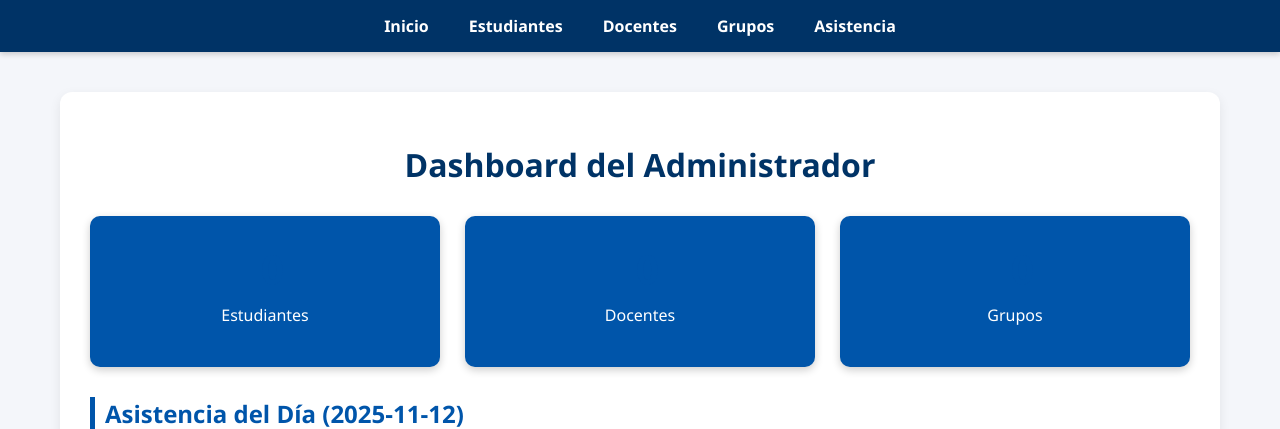
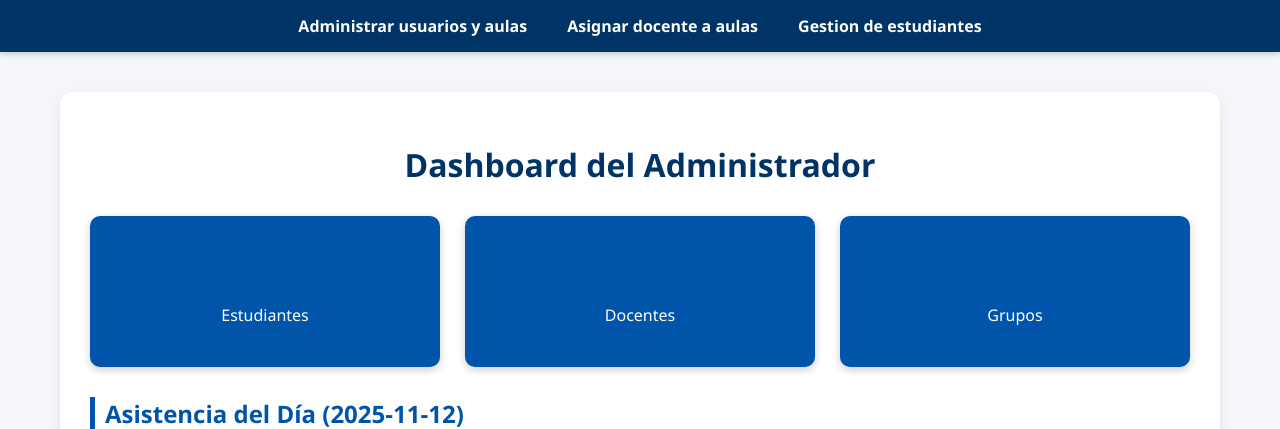
Before and after one commit to Jafeth04/Asistenciacompleta, a PHP site: page /Admin_pantallaprincipal.php in a window 1280 px wide. Shown: the top 429 px of the page. Run offline with PHP 8.4, Linux system fonts and the light colour scheme; data that the repository does not hold is empty.

Commit message:
mejor estilo

```diff
--- a/Admin_pantallaprincipal.php
+++ b/Admin_pantallaprincipal.php
@@ -39,11 +39,11 @@ $asistencia_data = $asistencia_hoy->fetchAll(PDO::FETCH_ASSOC);
     <header>
         <nav>
             <ul>
-                <li><a href="Admin_pantallaprincipal.php">Inicio</a></li>
-                <li><a href="Admin_estudiantes.php">Estudiantes</a></li>
-                <li><a href="Admin_docentes.php">Docentes</a></li>
-                <li><a href="Admin_grupos.php">Grupos</a></li>
-                <li><a href="Admin_asistencia.php">Asistencia</a></li>
+                <!-- <li><a href="#">Inicio</a></li> -->
+                <li><a href="Admin_usuarios_aulas.php">Administrar usuarios y aulas</a></li>
+                <li><a href="Asignar_Docente.php">Asignar docente a aulas</a></li>
+                <li><a href="Crud_estudiante.php">Gestion de estudiantes</a></li>
+                <!-- <li><a href="Admin_asistencia.php">Asistencia</a></li> -->
             </ul>
         </nav>
     </header>
```
